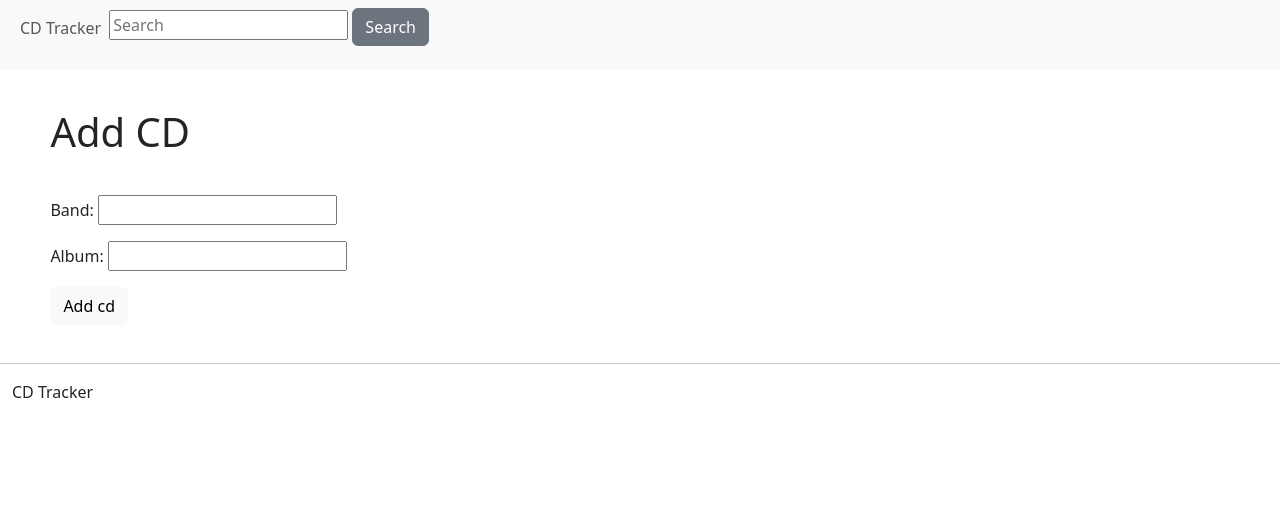
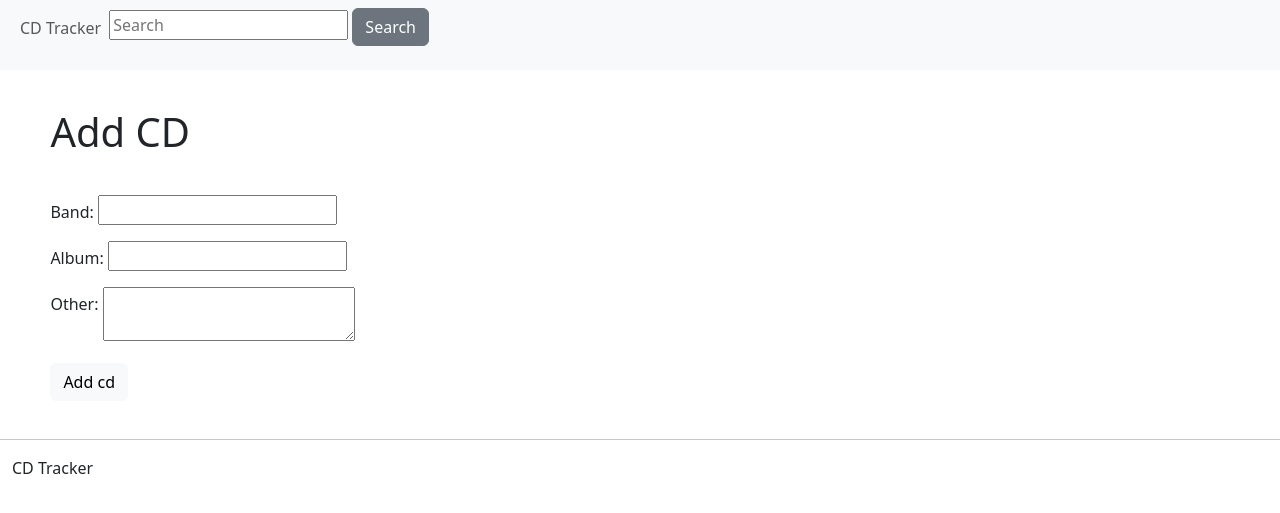
Before and after one commit to Pascal47558/cdtracker, a Django app: page /new/ in a window 1280 px wide. Shown: the top 513 px of the page. Run offline with Django 5.2, Linux system fonts and the light colour scheme.

Commit message:
Added Other field

```diff
--- a/CD_Tracker/urls.py
+++ b/CD_Tracker/urls.py
@@ -25,4 +25,5 @@ urlpatterns = [
     path("", views.index, name="index"),
     path("new/", views.NewCD, name="NewCD"),
     path("search/", views.search, name="search"),
+    path('cd/<int:id>/', views.cd_view, name='cd_view'),
 ] + debug_toolbar_urls()
--- a/tracker/forms.py
+++ b/tracker/forms.py
@@ -5,5 +5,8 @@ from .models import CD
 class CD_Form(forms.ModelForm):
     class Meta:
         model = CD
-        fields = ['band', 'album']
-        labels = {"album": "Album", "band": "Band"}
+        fields = ['band', 'album', 'other',]
+        labels = {"album": "Album", "band": "Band", 'other': 'Other',}
+        widgets = {
+            'other': forms.Textarea(attrs={'rows': 2, 'cols': 25}),
+        }
--- a/tracker/models.py
+++ b/tracker/models.py
@@ -2,9 +2,9 @@ from django.db import models
 
 # Create your models here.
 class CD(models.Model):
-    band = models.CharField(max_length=128,  blank=True)
-    album = models.CharField(max_length=128, blank=True)
-    #other = models.CharField(max_length=512, null=True)
+    band = models.CharField(max_length=64,  blank=True)
+    album = models.CharField(max_length=64, blank=True)
+    other = models.CharField(max_length=256, null=True)
 
     def __str__(self):
         return self.band + ": " + self.album
--- a/tracker/templates/base.html
+++ b/tracker/templates/base.html
@@ -2,6 +2,14 @@
     <head>
         <link href="https://cdn.jsdelivr.net/npm/bootstrap@5.3.8/dist/css/bootstrap.min.css" rel="stylesheet" integrity="sha384-sRIl4kxILFvY47J16cr9ZwB07vP4J8+LH7qKQnuqkuIAvNWLzeN8tE5YBujZqJLB" crossorigin="anonymous">
         <script src="https://cdn.jsdelivr.net/npm/bootstrap@5.3.8/dist/js/bootstrap.bundle.min.js" integrity="sha384-FKyoEForCGlyvwx9Hj09JcYn3nv7wiPVlz7YYwJrWVcXK/BmnVDxM+D2scQbITxI" crossorigin="anonymous"></script>
+
+        <style>
+            /* Apply this to all labels next to textareas */
+            label {
+            vertical-align: top;
+            margin-top: 5px; /* Optional: adds a little space so it's not touching the very top edge */
+            }
+        </style>
     </head>
     <body>
         <nav class="navbar navbar-expand-sm bg-light">
--- a/tracker/templates/index.html
+++ b/tracker/templates/index.html
@@ -19,11 +19,11 @@
     <ul id="CDs">
         {% for CD in CDs %}
             {% if CD.album != "" and CD.band != "" %}
-                <li>{{CD.band}}: {{CD.album}}</li>
+                <li><p><a href="{% url 'cd_view' CD.id  %}">{{CD.band}}: {{CD.album}}</a></p></li>
             {% elif CD.band != "" %}
-                <li>{{CD.band}}</li>
+                <li><p><a>{{CD.band}}</a></p></li>
             {% elif CD.album != "" %}
-                <li>{{CD.album}}</li>
+                <li><p><a>{{CD.album}}</a></p></li>
             {% endif %}
         {% empty %}
             <li>No CDs found</li>
--- a/tracker/views.py
+++ b/tracker/views.py
@@ -1,4 +1,4 @@
-from django.shortcuts import render, redirect
+from django.shortcuts import render, redirect, get_object_or_404
 
 from .models import CD
 from .forms import CD_Form
@@ -33,3 +33,7 @@ def search(request):
             Q(band__icontains=query) | Q(album__icontains=query)
         ).distinct()
     return render(request, 'index.html', {'CDs': results, 'query': query})
+
+def cd_view(request, id):
+    obj = get_object_or_404(CD, id=id)
+    return render(request, 'detail.html', {'CD': obj})
```
Also changed, not shown: tracker/templates/detail.html (added, +9 -0 lines).
